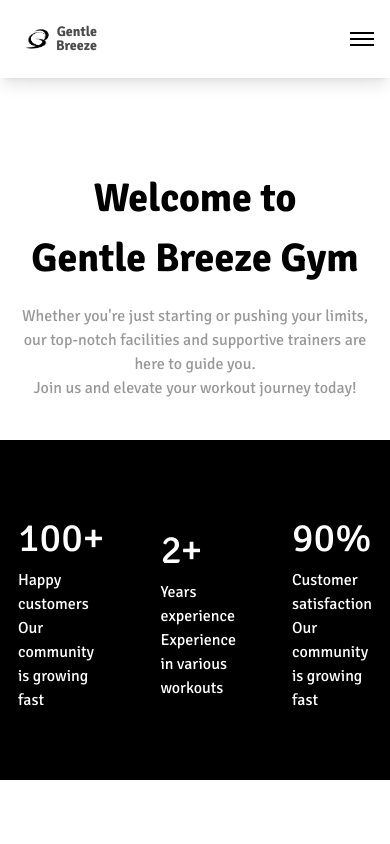
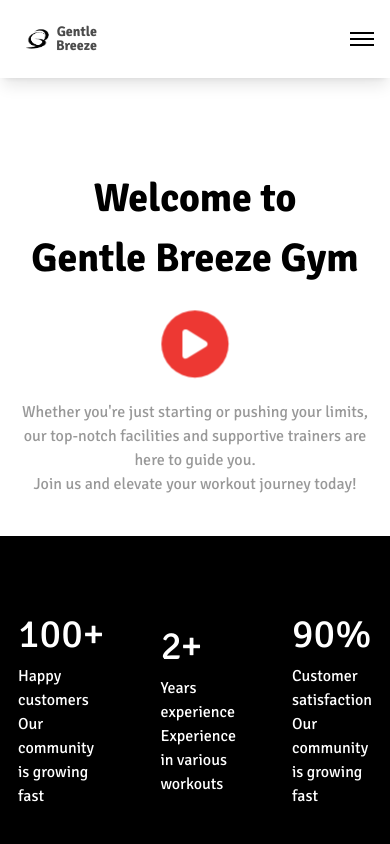
Before and after one commit to abupraise/GentleBreeze, a React (Vite) app: page / in a window 390 px wide. Shown: the top 844 px of the page. Built offline with nearby package versions, Linux system fonts and the light colour scheme.

Commit message:
Updating snippet

```diff
--- a/src/components/Contact.jsx
+++ b/src/components/Contact.jsx
@@ -16,7 +16,7 @@ const Contact = () => {
       <div className="absolute inset-0 bg-black opacity-65"></div>
       <div className="relative z-10 text-center">
         <h2 className="text-white opacity-90 font-signika font-medium text-2xl mb-4">
-          Call us Today
+          Call Us Today
         </h2>
         <p className="text-white opacity-90 font-signika font-bold text-5xl uppercase mb-4">
           +234 902 002 0403
--- a/src/components/Footer.jsx
+++ b/src/components/Footer.jsx
@@ -8,7 +8,7 @@ const Footer = () => {
 
   return (
     <footer className="bg-white flex flex-col items-center w-full p-4 lg:p-8 relative">
-      <div className="flex flex-col lg:flex-row justify-between items-start w-full lg:w-3/4 mt-16 space-y-8 lg:space-y-0 lg:space-x-16">
+      <div className="flex flex-col lg:flex-row justify-between items-start w-full lg:w-3/4 mt-8 space-y-8 lg:space-y-0 lg:space-x-16">
         <div className="flex flex-col items-start lg:items-start lg:text-left">
           <div className="relative flex items-center mb-4 right-6">
             <img src={Logo} alt="Logo" className="w-20 h-8" />
--- a/src/components/Hero.jsx
+++ b/src/components/Hero.jsx
@@ -38,6 +38,26 @@ const Hero = () => {
             <h1 className="font-bold">Welcome to</h1>
             <span className="font-bold">Gentle Breeze Gym</span>
           </motion.div>
+
+          <div className="md:hidden flex justify-center my-6">
+            <motion.button
+              onClick={openModal}
+              className="text-white w-16 h-16 flex items-center justify-center rounded-full z-5"
+              style={{ backgroundColor: "#ED3833" }}
+              whileHover={{ scale: 1.1 }}
+              animate={{
+                scale: [1, 1.2, 1],
+                transition: {
+                  duration: 1,
+                  repeat: Infinity,
+                  repeatType: "reverse",
+                },
+              }}
+            >
+              <FontAwesomeIcon icon={faPlay} size="2x" />
+            </motion.button>
+          </div>
+
           <div className="opacity-40 mt-4">
             <p>
               Whether you're just starting or pushing your limits, our top-notch
```
